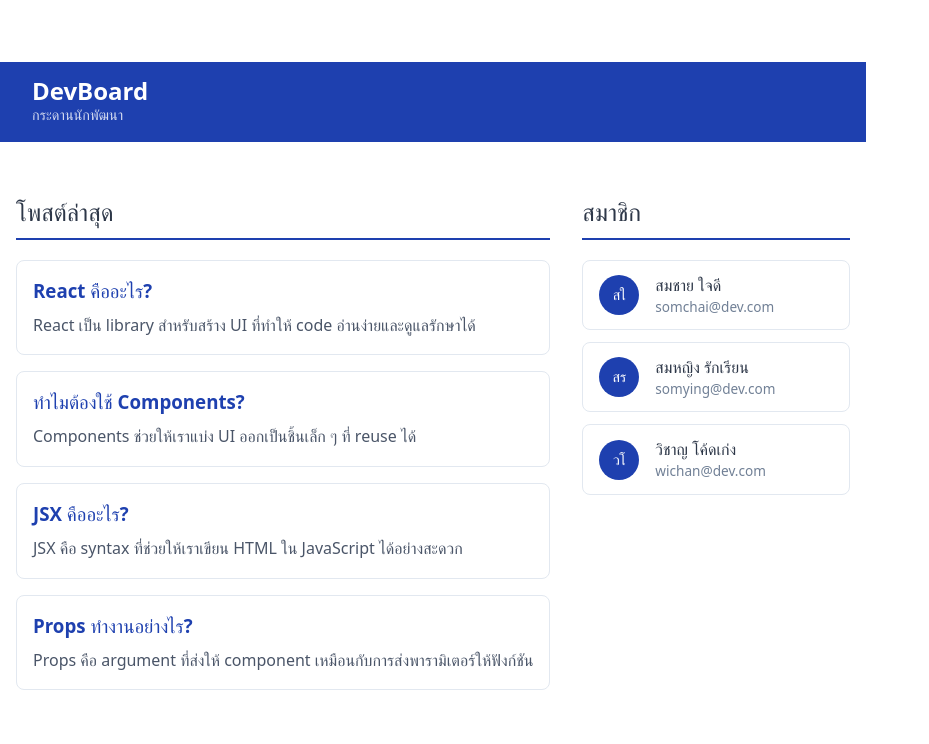
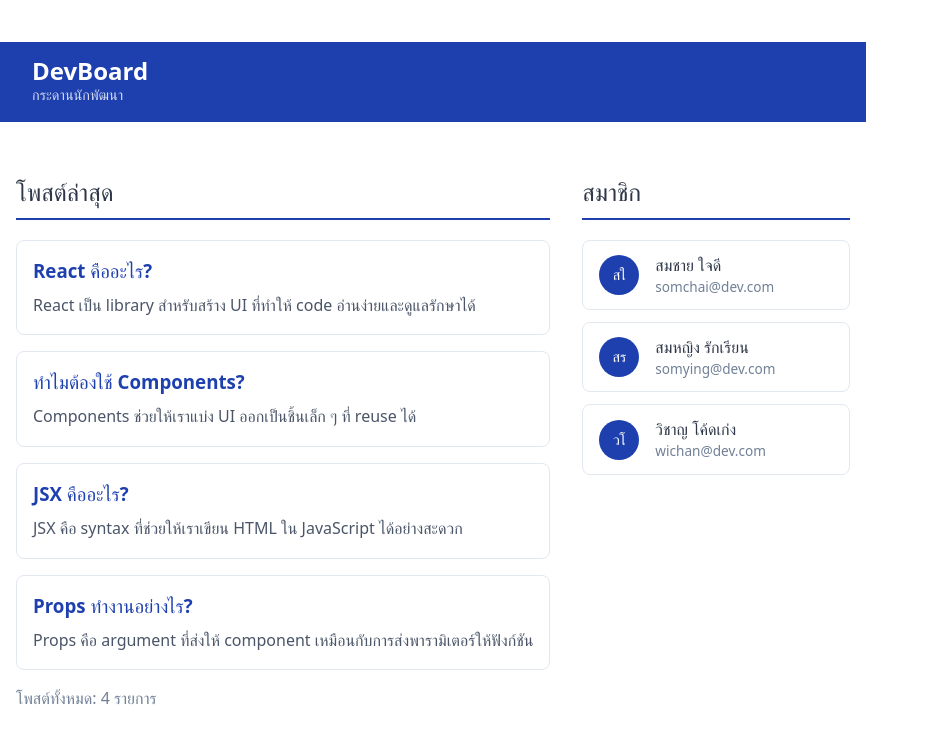
Before and after one commit to 67160390/devboard-67160390, a React (Vite) app: page / in a window 1280 px wide. Shown: the top 744 px of the page, without its empty margins (0-929 px from the left). Built offline with nearby package versions, Linux system fonts and the light colour scheme.

Commit message:
feat: task1 challenge1 - add PostCount component

```diff
--- /dev/null
+++ b/src/components/PostCount.jsx
@@ -0,0 +1,4 @@
+function PostCount({ count }) {
+  return <p style={{ color: "#718096" }}>โพสต์ทั้งหมด: {count} รายการ</p>;
+}
+export default PostCount;
--- a/src/components/PostList.jsx
+++ b/src/components/PostList.jsx
@@ -1,4 +1,5 @@
 import PostCard from "./PostCard";
+import PostCount from "./PostCount";
 
 function PostList({ posts }) {
   return (
@@ -15,6 +16,7 @@
       {posts.map((post) => (
         <PostCard key={post.id} title={post.title} body={post.body} />
       ))}
+      <PostCount count={posts.length} />
     </div>
   );
 }
```
